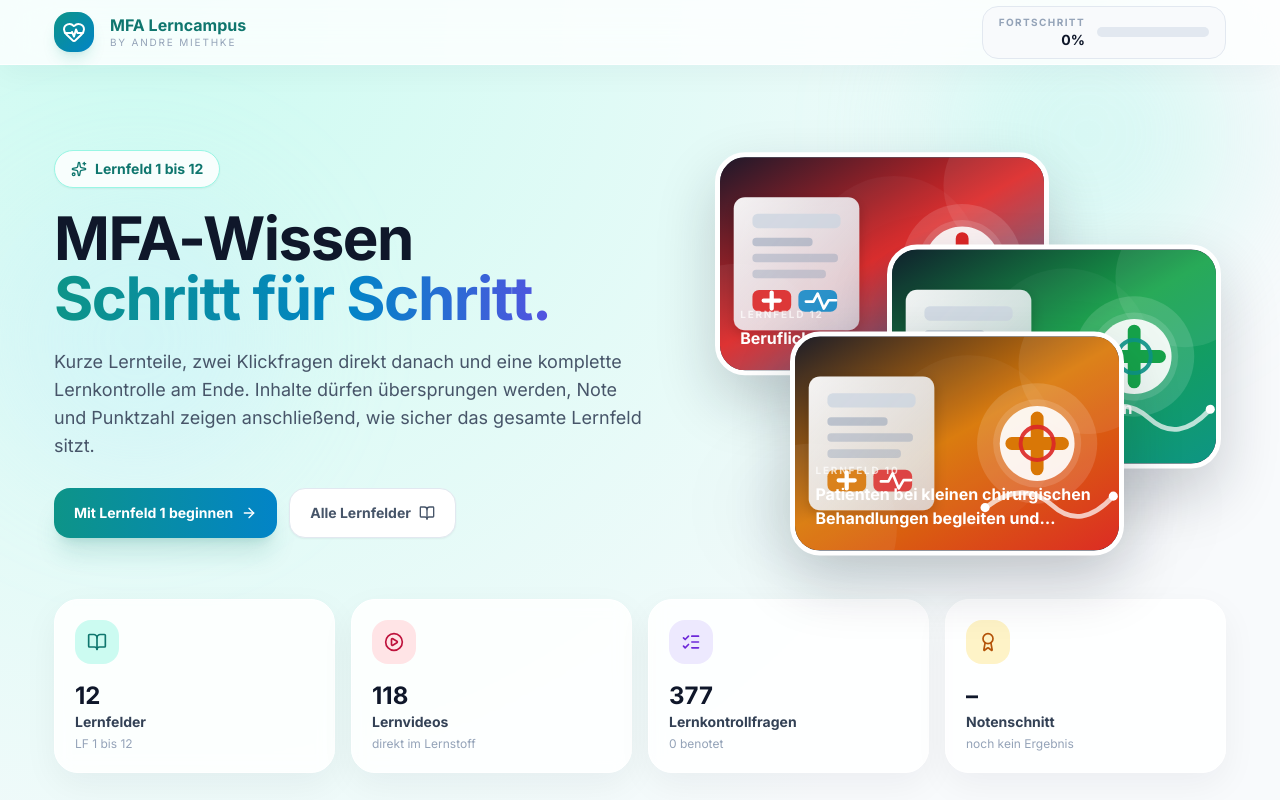
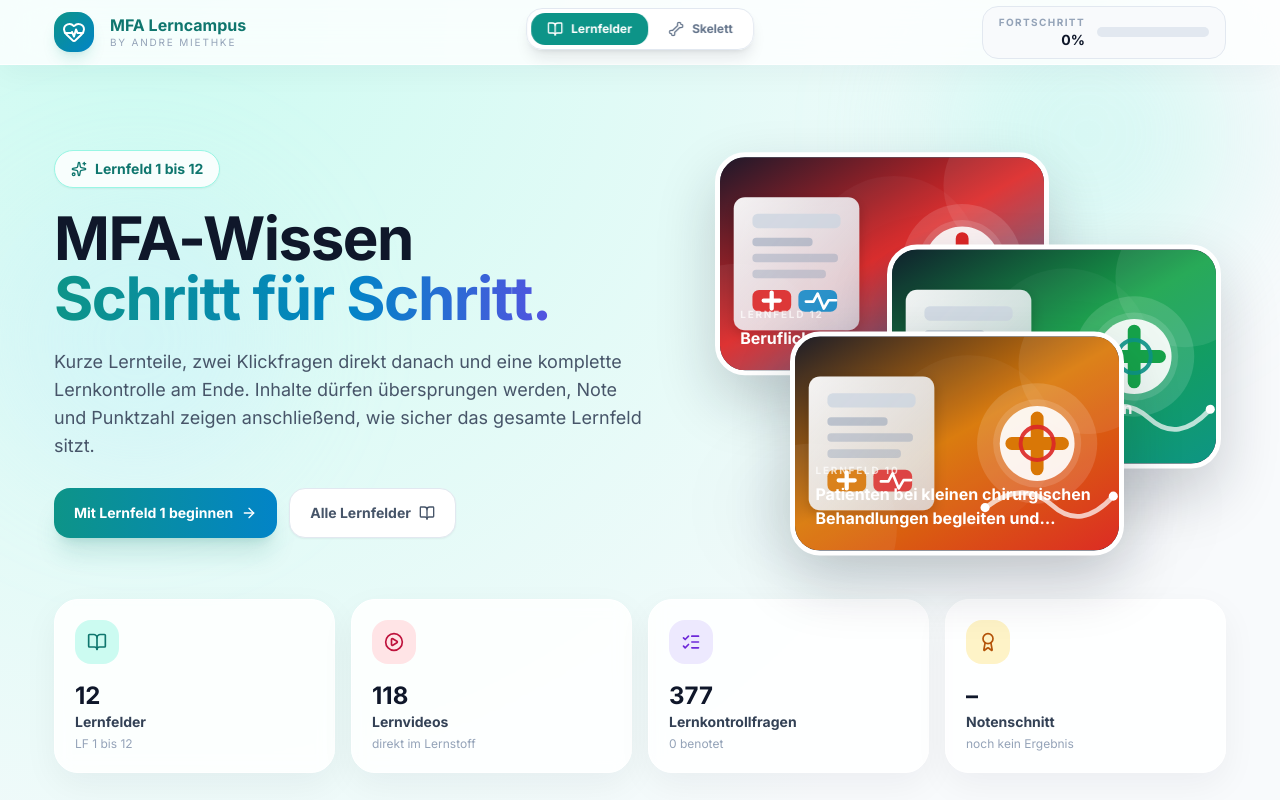
Before and after one commit to YumiRTG/Al-Marani, a React (Vite) app: page / in a window 1280 px wide. Shown: the top 800 px of the page. Built offline with nearby package versions, Linux system fonts and the light colour scheme.

Commit message:
Add Skelett navigation tab

```diff
--- a/src/App.tsx
+++ b/src/App.tsx
@@ -1,10 +1,12 @@
 import { useState, useCallback, useEffect } from 'react';
+import { BookOpen, Bone } from 'lucide-react';
 import { Dashboard } from '@/pages/Dashboard';
 import { ModuleDetail } from '@/pages/ModuleDetailV4';
+import { SkeletonPage } from '@/pages/SkeletonPage';
 import { modules } from '@/data';
 import type { LearningResult } from '@/types';
 
-type Page = 'dashboard' | 'module';
+type Page = 'dashboard' | 'module' | 'skeleton';
 
 interface AppState {
   page: Page;
@@ -12,10 +14,10 @@ interface AppState {
 }
 
 function App() {
-  const [state, setState] = useState<AppState>({
-    page: 'dashboard',
+  const [state, setState] = useState<AppState>(() => ({
+    page: window.location.hash === '#skelett' ? 'skeleton' : 'dashboard',
     activeModuleId: null,
-  });
+  }));
 
   const [moduleProgress, setModuleProgress] = useState<Record<string, number>>(() => {
     const saved = localStorage.getItem('medlearn-progress');
@@ -49,13 +51,31 @@ function App() {
     localStorage.setItem('medlearn-results', JSON.stringify(moduleResults));
   }, [moduleResults]);
 
+  useEffect(() => {
+    const handleHashChange = () => {
+      if (window.location.hash === '#skelett') {
+        setState({ page: 'skeleton', activeModuleId: null });
+      }
+    };
+    window.addEventListener('hashchange', handleHashChange);
+    return () => window.removeEventListener('hashchange', handleHashChange);
+  }, []);
+
   const handleOpenModule = useCallback((moduleId: string) => {
+    window.history.replaceState(null, '', window.location.pathname);
     setState({ page: 'module', activeModuleId: moduleId });
     window.scrollTo({ top: 0, behavior: 'smooth' });
   }, []);
 
   const handleBackToDashboard = useCallback(() => {
+    window.history.replaceState(null, '', window.location.pathname);
     setState({ page: 'dashboard', activeModuleId: null });
+    window.scrollTo({ top: 0, behavior: 'smooth' });
+  }, []);
+
+  const handleOpenSkeleton = useCallback(() => {
+    window.location.hash = 'skelett';
+    setState({ page: 'skeleton', activeModuleId: null });
     window.scrollTo({ top: 0, behavior: 'smooth' });
   }, []);
 
@@ -77,8 +97,40 @@ function App() {
     ? modules.find(m => m.id === state.activeModuleId) || null
     : null;
 
+  const skeletonActive = state.page === 'skeleton';
+
   return (
     <div className="min-h-screen bg-[#F4F7F9]">
+      <div className="fixed top-2 left-1/2 -translate-x-1/2 z-[80] hidden sm:flex items-center gap-1 rounded-2xl border border-slate-200 bg-white/95 backdrop-blur-xl p-1 shadow-lg shadow-slate-900/10">
+        <button
+          onClick={handleBackToDashboard}
+          className={`inline-flex items-center gap-2 rounded-xl px-4 py-2 text-xs font-black transition-colors ${!skeletonActive ? 'bg-teal-600 text-white' : 'text-slate-500 hover:bg-slate-100'}`}
+        >
+          <BookOpen className="w-4 h-4" /> Lernfelder
+        </button>
+        <button
+          onClick={handleOpenSkeleton}
+          className={`inline-flex items-center gap-2 rounded-xl px-4 py-2 text-xs font-black transition-colors ${skeletonActive ? 'bg-amber-500 text-white' : 'text-slate-500 hover:bg-amber-50 hover:text-amber-700'}`}
+        >
+          <Bone className="w-4 h-4" /> Skelett
+        </button>
+      </div>
+
+      <div className="fixed bottom-4 left-1/2 -translate-x-1/2 z-[80] sm:hidden flex items-center gap-1 rounded-2xl border border-slate-200 bg-white/95 backdrop-blur-xl p-1.5 shadow-xl shadow-slate-900/15">
+        <button
+          onClick={handleBackToDashboard}
+          className={`inline-flex items-center gap-2 rounded-xl px-4 py-2.5 text-xs font-black transition-colors ${!skeletonActive ? 'bg-teal-600 text-white' : 'text-slate-500'}`}
+        >
+          <BookOpen className="w-4 h-4" /> Lernfelder
+        </button>
+        <button
+          onClick={handleOpenSkeleton}
+          className={`inline-flex items-center gap-2 rounded-xl px-4 py-2.5 text-xs font-black transition-colors ${skeletonActive ? 'bg-amber-500 text-white' : 'text-slate-500'}`}
+        >
+          <Bone className="w-4 h-4" /> Skelett
+        </button>
+      </div>
+
       {state.page === 'dashboard' && (
         <Dashboard
           modules={modules}
@@ -98,6 +150,9 @@ function App() {
           onOpenModule={handleOpenModule}
         />
       )}
+      {state.page === 'skeleton' && (
+        <SkeletonPage onBack={handleBackToDashboard} />
+      )}
     </div>
   );
 }
```
